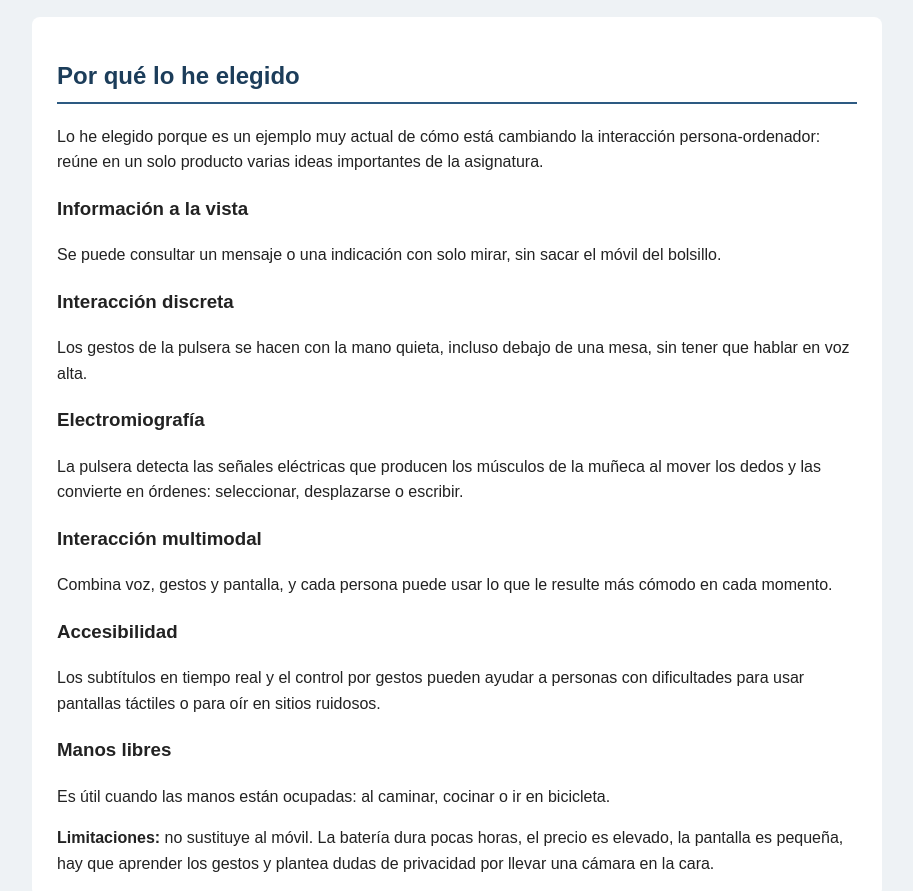
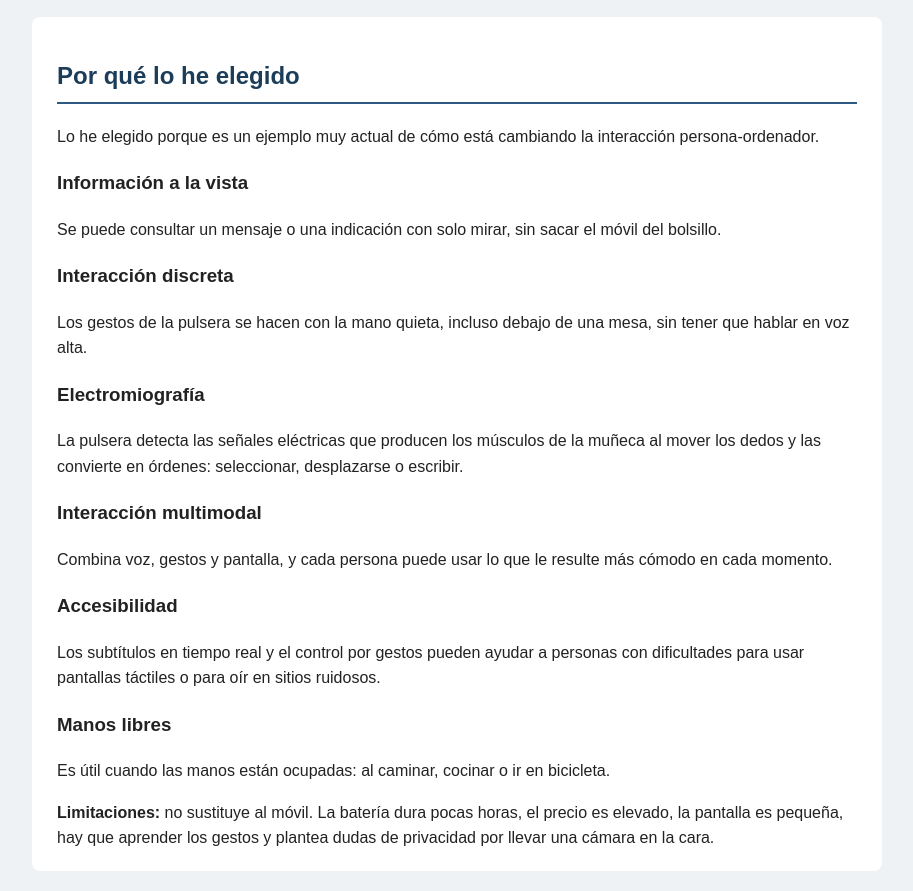
Before and after one commit to dmateospa-creator/Meta-Rayban, a plain HTML site: page index.html in a window 1280 px wide. Shown: the part 825-1716 px from the top of the page, without its empty margins (183-1096 px from the left). Drawn offline with Linux system fonts and the light colour scheme.

Commit message:
Update index.html

```diff
--- a/index.html
+++ b/index.html
@@ -84,8 +84,7 @@
             <h2>Por qué lo he elegido</h2>
             <p class="intro">
                 Lo he elegido porque es un ejemplo muy actual de cómo está cambiando
-                la interacción persona-ordenador: reúne en un solo producto varias
-                ideas importantes de la asignatura.
+                la interacción persona-ordenador.
             </p>
 
             <div class="tarjetas">
```
